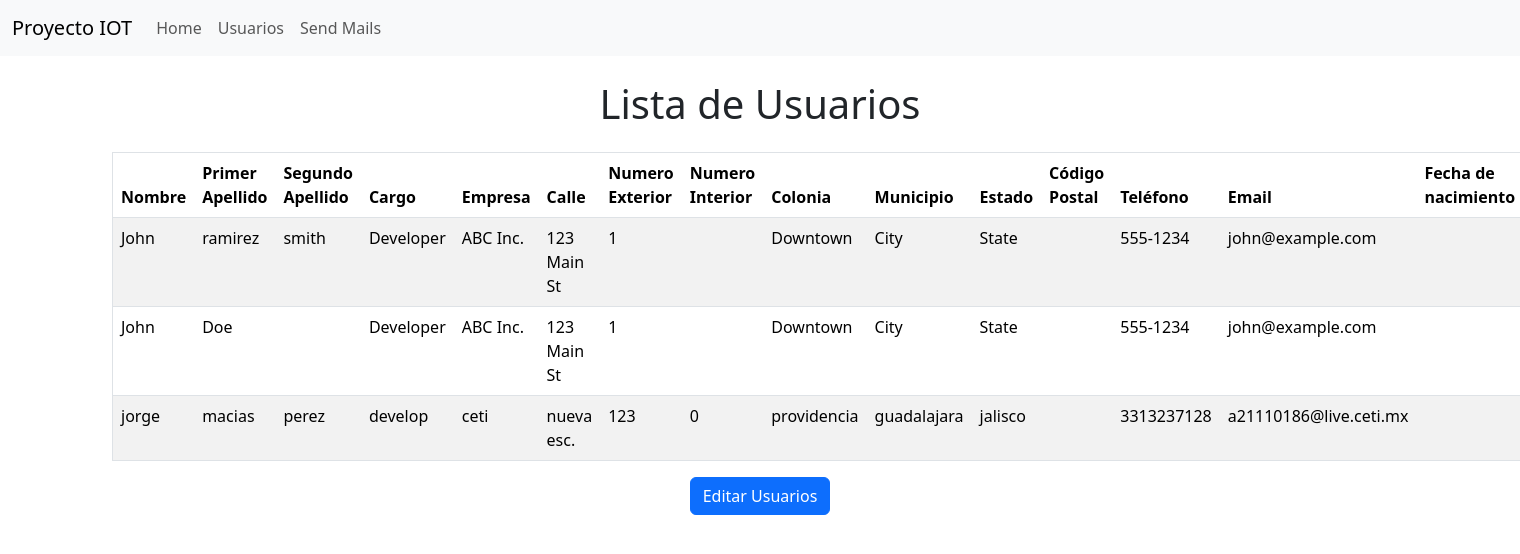
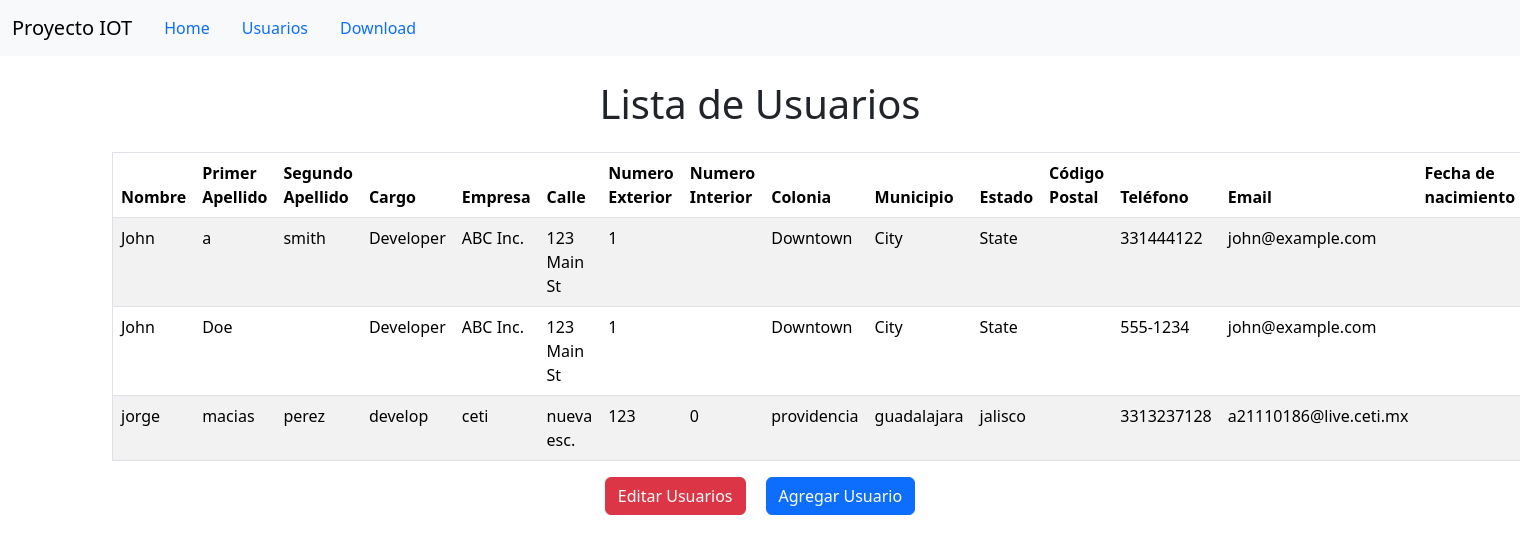
Before and after one commit to Alejmac/crud-con-flask-y-Json, a Flask app: page /users in a window 1520 px wide. Shown: the top 554 px of the page. Run offline with Flask 3, Linux system fonts and the light colour scheme; some libraries are stand-ins or nearby versions.

Commit message:
Se modificaron las vistas y tambien se agreo una page

```diff
--- a/App.py
+++ b/App.py
@@ -1,6 +1,6 @@
 from flask import Flask, render_template, request, redirect, url_for, send_file,abort
 from users import añadir_usuario, obtener_usuarios ,editar_usuario
-
+import json
 app = Flask(__name__)
 
 @app.route('/')
@@ -64,9 +64,5 @@ def insert_user():
         añadir_usuario(nombre,apellido1,apellido2,cargo,empresa,calle,numeroExt,numeroInt,colonia,municipio,estado,codigoPostal,telefono,email,fechaNac)
     return redirect(url_for('index'))
 
-#@app.route('/edit_user', methods=['POST'])
-#def edit_user():
-    # Recibir el usuario que vas a editar
-
 if __name__ == '__main__':
     app.run(debug=True,host="0.0.0.0",port=80)
--- a/templates/base.html
+++ b/templates/base.html
@@ -10,34 +10,34 @@
 </head>
 <body>
     <body>
-        <nav class="navbar navbar-expand-lg bg-body-tertiary">
+      <nav class="navbar navbar-expand-lg navbar-light bg-light">
         <div class="container-fluid">
           <a class="navbar-brand" href="#">Proyecto IOT</a>
           <button class="navbar-toggler" type="button" data-bs-toggle="collapse" data-bs-target="#navbarNav" aria-controls="navbarNav" aria-expanded="false" aria-label="Toggle navigation">
             <span class="navbar-toggler-icon"></span>
           </button>
           <div class="collapse navbar-collapse" id="navbarNav">
-                <ul class="navbar-nav">
+            <ul class="nav nav-pills">
               <li class="nav-item">
                 <a {%if active=='home'%}
                   class="nav-link active" aria-current="page"
                   {%else%}
-                      <a class="nav-link"
+                  class="nav-link"
                   {%endif%} href="/">Home</a>
               </li>
               <li class="nav-item">
                 <a {%if active=='usuarios'%}
                   class="nav-link active" aria-current="page"
                   {%else%}
-                      <a class="nav-link"
+                  class="nav-link"
                   {%endif%} href="/users">Usuarios</a>
               </li>
               <li class="nav-item">
                 <a {%if active=='file'%}
                   class="nav-link active" aria-current="page"
                   {%else%}
-                      <a class="nav-link"
-                      {%endif%} href="/GenFiles">Send Mails</a>
+                  class="nav-link"
+                  {%endif%} href="/GenFiles">Download</a>
               </li>
             </ul>
           </div>
--- a/templates/edtuser.html
+++ b/templates/edtuser.html
@@ -96,9 +96,7 @@
 
             </tbody>
         </table>
-        <a href="#" class="btn btn-danger">
-            <img src="delete-icon.png" alt="Borrar" /> Borrar
-        </a>
+
     </div>
 </div>
 {% endfor %}
--- a/templates/users.html
+++ b/templates/users.html
@@ -49,7 +49,8 @@
 </table>
 
 <div class="d-flex justify-content-center">
-    <a href="edtuser" class="btn btn-primary">Editar Usuarios</a>
+    <a href="{{ url_for('edtuser') }}" class="btn btn-danger" style="margin-right: 20px;">Editar Usuarios</a>
+    <a href="{{ url_for('adduser') }}" class="btn btn-primary">Agregar Usuario</a>
 </div>
 
 {% endblock %}
--- a/users.json
+++ b/users.json
@@ -1,7 +1,7 @@
 [
     {
         "nombre": "John",
-        "apellido1": "ramirez",
+        "apellido1": "a",
         "apellido2": "smith",
         "cargo": "Developer",
         "empresa": "ABC Inc.",
@@ -12,7 +12,7 @@
         "municipio": "City",
         "estado": "State",
         "codigoPostal": "",
-        "telefono": "555-1234",
+        "telefono": "331444122",
         "email": "john@example.com",
         "fechaNac": "2000-01-01"
     },
```
Also changed, not shown: users.py (line endings or trailing spaces). Lines whose indentation alone changed are shown as unchanged.
